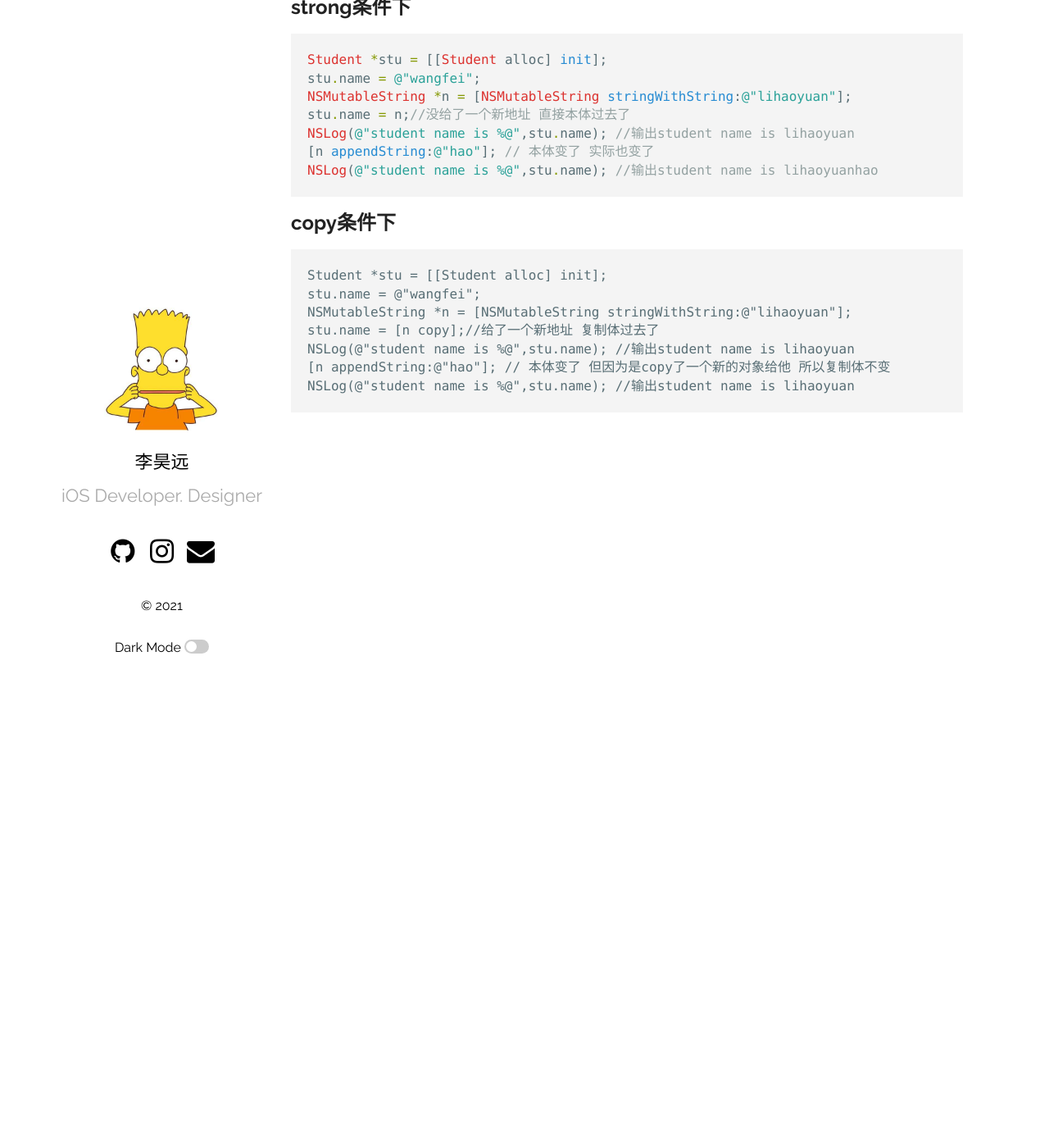
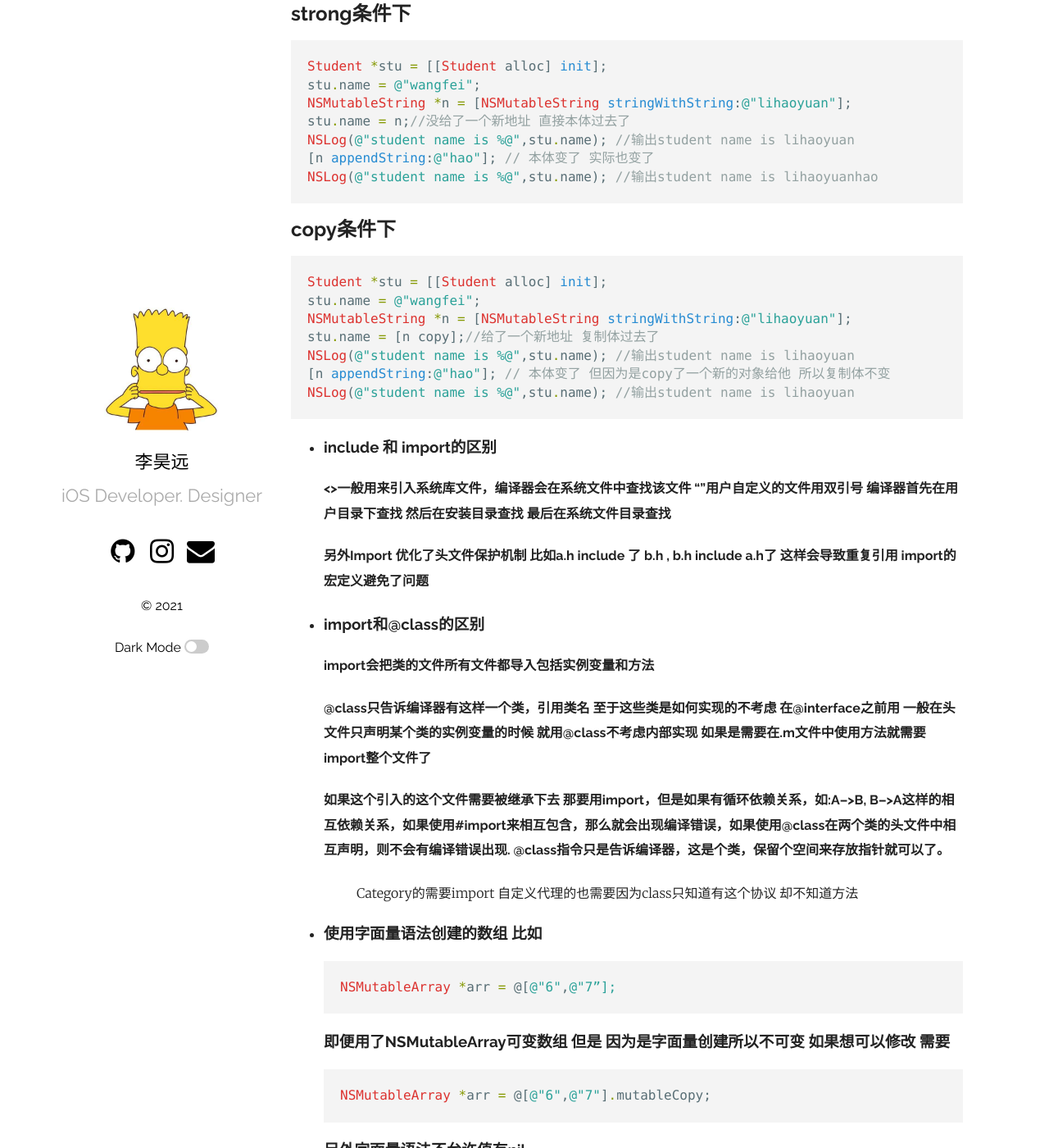
Before and after one commit to wohennengshui/lihaoyuan.github.io, a Jekyll site: the page built from _posts/2021-04-26-iOS_笔记迁移1.md, in a window 1280 px wide and 1400 px high, scrolled down 270 px. Shown: the whole window at 82% size. Built offline with Jekyll 4.4.1, drawn with Linux system fonts in a browser that asks for light colours; some of the changed text lies outside the part shown.

Commit message:
add ios migration 1

````diff
--- a/_posts/2021-04-26-iOS_笔记迁移1.md
+++ b/_posts/2021-04-26-iOS_笔记迁移1.md
@@ -4,10 +4,9 @@ title:  "iOS_笔记迁移1"
 date:   2021-04-26
 categories: iOS
 ---
+* #### 笔记 杂项内容迁移
 
-##  copy 属性解释
 ### copy 是指在被某个变量/常量赋值的时候 不是直接将某个变量赋给 而是让某个变量制作一个副本 再把副本赋给 值 因此这时候
-
 ## strong条件下
 ``` swift
 Student *stu = [[Student alloc] init];
@@ -19,7 +18,7 @@ NSLog(@"student name is %@",stu.name); //输出student name is lihaoyuan
 NSLog(@"student name is %@",stu.name); //输出student name is lihaoyuanhao
 ```
 ## copy条件下
-```
+``` swift
 Student *stu = [[Student alloc] init];
 stu.name = @"wangfei";
 NSMutableString *n = [NSMutableString stringWithString:@"lihaoyuan"];
@@ -28,3 +27,26 @@ NSLog(@"student name is %@",stu.name); //输出student name is lihaoyuan
 [n appendString:@"hao"]; // 本体变了 但因为是copy了一个新的对象给他 所以复制体不变
 NSLog(@"student name is %@",stu.name); //输出student name is lihaoyuan
 ```
+
+* ### include 和 import的区别
+#### <>一般用来引入系统库文件，编译器会在系统文件中查找该文件 “”用户自定义的文件用双引号 编译器首先在用户目录下查找 然后在安装目录查找 最后在系统文件目录查找
+#### 另外Import 优化了头文件保护机制 比如a.h include 了 b.h , b.h include a.h了 这样会导致重复引用 import的宏定义避免了问题
+* ### import和@class的区别
+#### import会把类的文件所有文件都导入包括实例变量和方法
+#### @class只告诉编译器有这样一个类，引用类名 至于这些类是如何实现的不考虑 在@interface之前用 一般在头文件只声明某个类的实例变量的时候 就用@class不考虑内部实现 如果是需要在.m文件中使用方法就需要import整个文件了
+#### 如果这个引入的这个文件需要被继承下去 那要用import，但是如果有循环依赖关系，如:A–>B, B–>A这样的相互依赖关系，如果使用#import来相互包含，那么就会出现编译错误，如果使用@class在两个类的头文件中相互声明，则不会有编译错误出现. @class指令只是告诉编译器，这是个类，保留个空间来存放指针就可以了。
+> Category的需要import 自定义代理的也需要因为class只知道有这个协议 却不知道方法
+
+* ### 使用字面量语法创建的数组 比如
+```swift
+NSMutableArray *arr = @[@"6",@"7”];
+```
+### 即便用了NSMutableArray可变数组 但是 因为是字面量创建所以不可变 如果想可以修改 需要
+``` swift
+NSMutableArray *arr = @[@"6",@"7"].mutableCopy;
+```
+### 另外字面量语法不允许值有nil
+
+* #### atomic是线程安全的意思 指存取方法是否是原子操作。当一个线程进入这个方法进行存取操作的时候，其他线程就无法进入，虽然保证了完整性 但是性能会下降，因此大多数的单线程 使用nonatomic
+
+* #### UIKit为什么一定要在主线程呢 因为 UIKit不是线程安全的 所以防止多个线程对其同时操作 所以规定只能在主线程 至于为什么不是线程安全的的 是因为定义为了nonatomic 这样可以节省性能 提高渲染速度什么的 只要是atomic的都要带着锁 锁就耗费性能了
````
